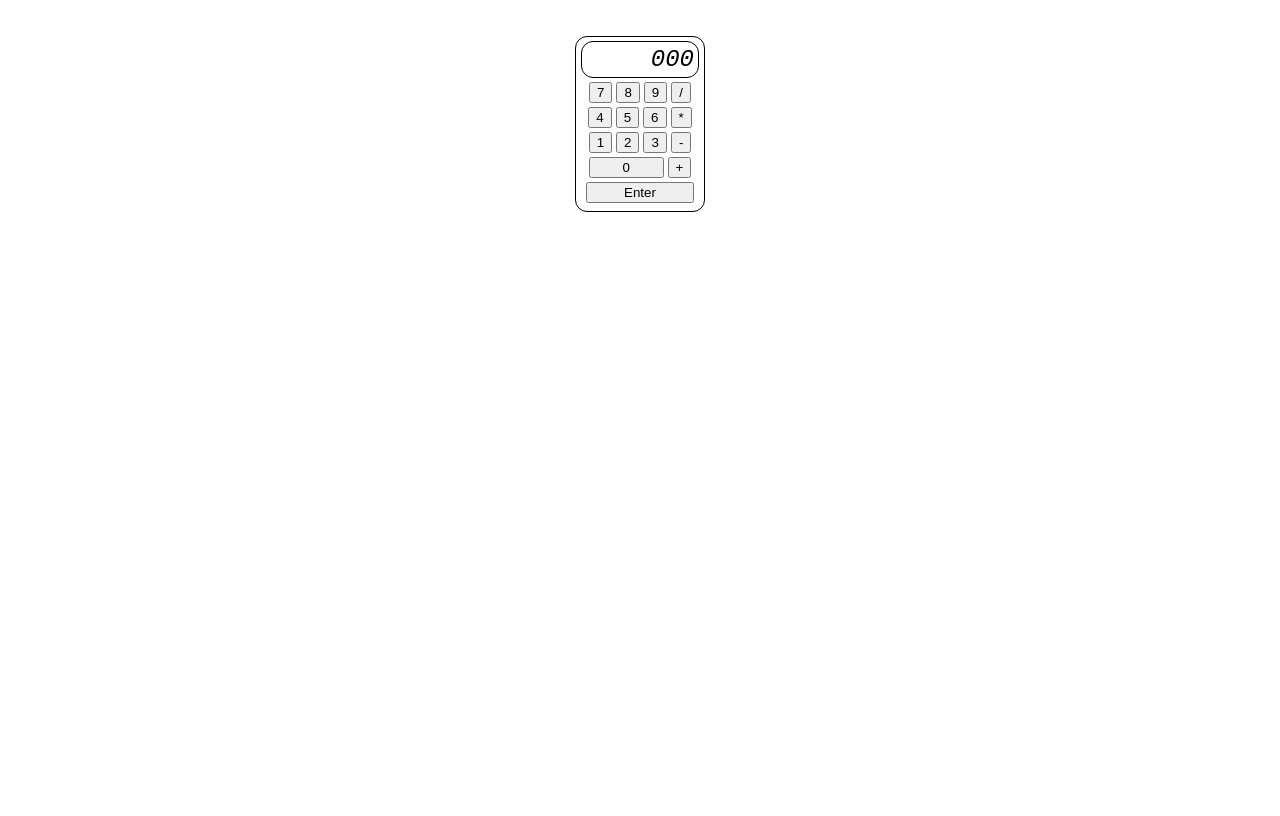
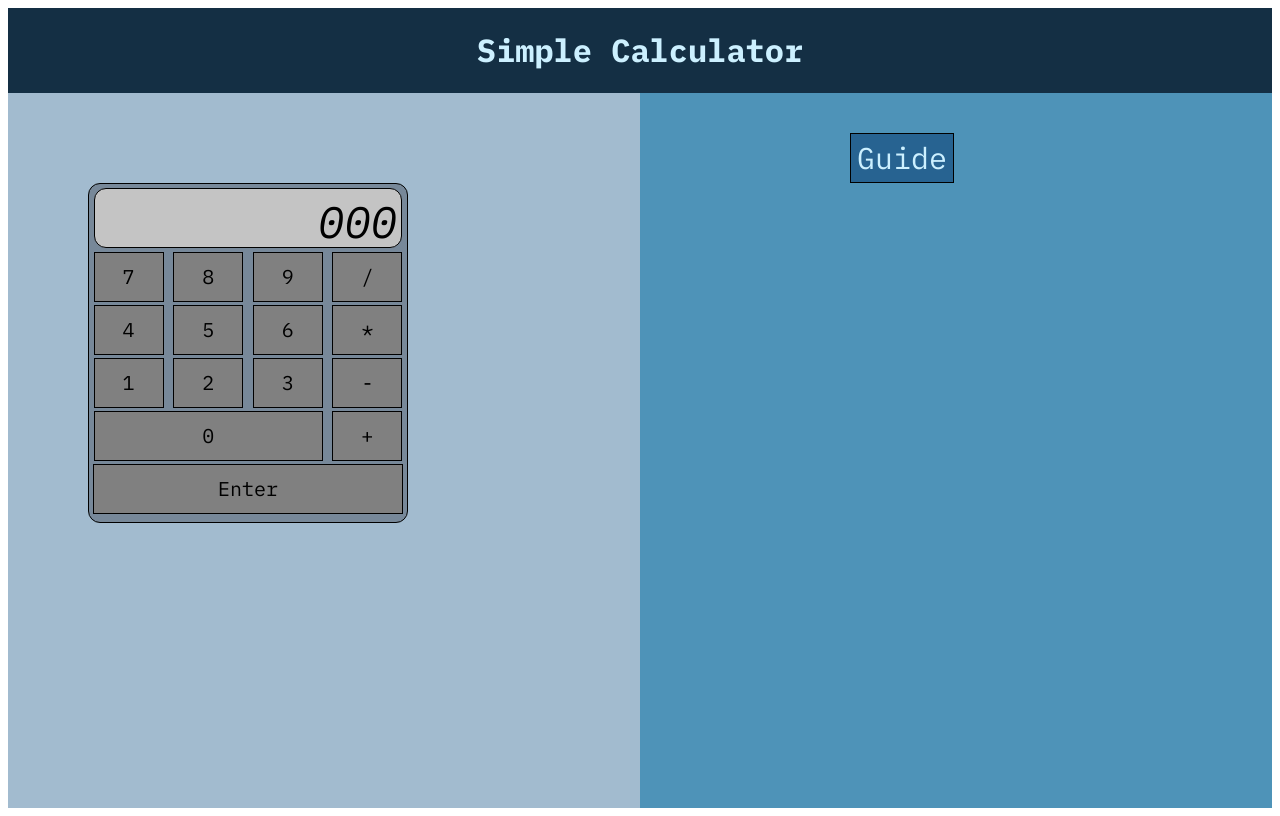
Before and after one commit to adalei1801/Simple-Calculator, a plain HTML site: page index.html in a window 1280 px wide. Drawn offline with Linux system fonts and the light colour scheme.

Commit message:
design overhaul

```diff
--- a/index.html
+++ b/index.html
@@ -4,49 +4,25 @@
 <head>
   <meta charset="utf-8">
   <meta name="viewport" content="width=device-width">
-  <title>calculator</title>
+  <title>Simple Calculator</title>
   <link href="style.css" rel="stylesheet" type="text/css" />
-  <style>
-    .calculator {
-      width: 120px;
-      border: 1px solid black;
-      border-radius: 12px;
-      padding: 4px;
-      margin: 36px auto;
-    }
 
-    .display {
-      width: 108px;
-      border: 1px solid black;
-      border-radius: 12px;
-      padding: 4px;
-      font-size: 24px;
-      font-family: monospace;
-      font-style: italic;
-      text-align: right;
-      margin: 0 auto;
-      margin-bottom: 4px;
-    }
-
-    .keyboard {
-      text-align: center;
-    }
-
-    button {
-      margin-bottom: 4px;
-    }
-
-    #zero {
-      width: 75px;
-    }
-
-    #enter {
-      width: 108px;
-    }
-  </style>
+  <link rel="preconnect" href="https://fonts.googleapis.com">
+<link rel="preconnect" href="https://fonts.gstatic.com" crossorigin>
+<link href="https://fonts.googleapis.com/css2?family=IBM+Plex+Mono:ital,wght@0,100;0,200;0,300;0,400;0,500;0,600;0,700;1,100;1,200;1,300;1,400;1,500;1,600;1,700&display=swap" rel="stylesheet">
 </head>
 
 <body>
+  <div class="container">
+    <div class="heading">
+      <h1>Simple Calculator</h1>
+    </div>
+    <div class="instructions">
+      <button id="guideBtn" onclick="reveal ()">Guide</button>
+      <button id="closeGuideBtn" onclick="closeGuide ()">Close</button>
+      <p id="info">This is a simple one digit calculator. Input two, one-digit numbers and an operation, then press enter to receive an answer. When you want to do another problem just type in the new expression.</p>
+    </div>
+  <div class="calcarea">
   <div class="calculator">
     <div class="display">000</div>
     <div class="keyboard">
@@ -70,8 +46,11 @@
       <br>
       <button id="enter">Enter</button>
     </div>
+
   </div>
-  <script src="script.js"></script>
+  </div>
+  </div>
+  <script src="script.js"> </script>
 </body>
 
 </html>
--- a/script.js
+++ b/script.js
@@ -66,3 +66,19 @@ for (i = 0, ii=opButtons.length; i<ii; i++) {
   let button = opButtons[i]
   button.addEventListener('click', setOp);
 }
+
+let info = document.getElementById("info")
+let guideBtn = document.getElementById("guideBtn")
+let closeGuideBtn = document.getElementById("closeGuideBtn")
+
+function reveal () {
+  info.style.display = "block"
+  guideBtn.style.display = "none"
+  closeGuideBtn.style.display = "block"
+}
+
+function closeGuide () {
+  info.style.display = "none"
+  guideBtn.style.display = "block"
+  closeGuideBtn.style.display = "none"
+}
--- a/style.css
+++ b/style.css
@@ -1,3 +1,124 @@
-.wow {
-    width: 100px;
-  }
+.container {
+  display: grid;
+  grid-template-columns: 2.3fr 2.3fr;
+  grid-template-rows: 0.2fr 1.8fr;
+  gap: 0px 0px;
+  grid-auto-flow: row;
+  grid-template-areas:
+  "heading heading"
+  "calcarea instructions";
+  height: 100vh;
+  font-family: 'IBM Plex Mono', monospace;
+}
+
+.heading {
+  grid-area: heading;
+  background-color: #142F44;
+  text-align: center;
+}
+
+.calcarea {
+  grid-area: calcarea;
+  background-color: #A2BBCF;
+}
+
+.instructions {
+  grid-area: instructions;
+  background-color: #4e93b8;
+}
+
+
+
+.calculator {
+  width: 310px;
+  height: 330px;
+  border: 1px solid black;
+  border-radius: 12px;
+  padding: 4px;
+  margin: 90px 20px 40px 80px;
+  background-color: lightslategray;
+  font-family: 'IBM Plex Mono', monospace;
+}
+
+.display {
+  width: 298px;
+  height: 50px;
+  border: 1px solid black;
+  border-radius: 12px;
+  padding: 4px;
+  font-size: 44px;
+  font-family: monospace;
+  font-style: italic;
+  text-align: right;
+  margin: 0 auto;
+  margin-bottom: 4px;
+  background-color: #c4c4c4;
+  font-family: 'IBM Plex Mono', monospace;
+}
+
+.keyboard {
+  text-align: center;
+}
+
+button {
+  margin-bottom: 3px;
+  background-color: gray;
+  color: black;
+  width: 70px;
+  height: 50px;
+  font-size: 20px;
+  text-align: center;
+  border: 1px black solid;
+  font-family: 'IBM Plex Mono', monospace;
+}
+
+#zero {
+  width: 229px;
+}
+
+#enter {
+  width: 310px;
+}
+
+#guideBtn {
+  color: #CCF0FF;
+  background-color: #276391;
+  width: auto;
+  text-align: center;
+  margin-top: 40px;
+  margin-left: 210px;
+  font-size: 30px;
+}
+
+#guideBtn:hover {
+  background-color: #A2BBCF;
+  color: #276391;
+}
+
+#closeGuideBtn {
+  color: #CCF0FF;
+  background-color: #276391;
+  width: auto;
+  text-align: center;
+  margin-top: 40px;
+  margin-left: 210px;
+  font-size: 30px;
+  display: none;
+}
+
+#closeGuideBtn:hover {
+  background-color: #A2BBCF;
+  color: #276391;
+}
+
+#info {
+  margin-left: 30px;
+  margin-right: 20px;
+  font-size: 30px;
+  display: none;
+  overflow-y: scroll;
+}
+
+h1 {
+  color: #CCF0FF;
+}
```
